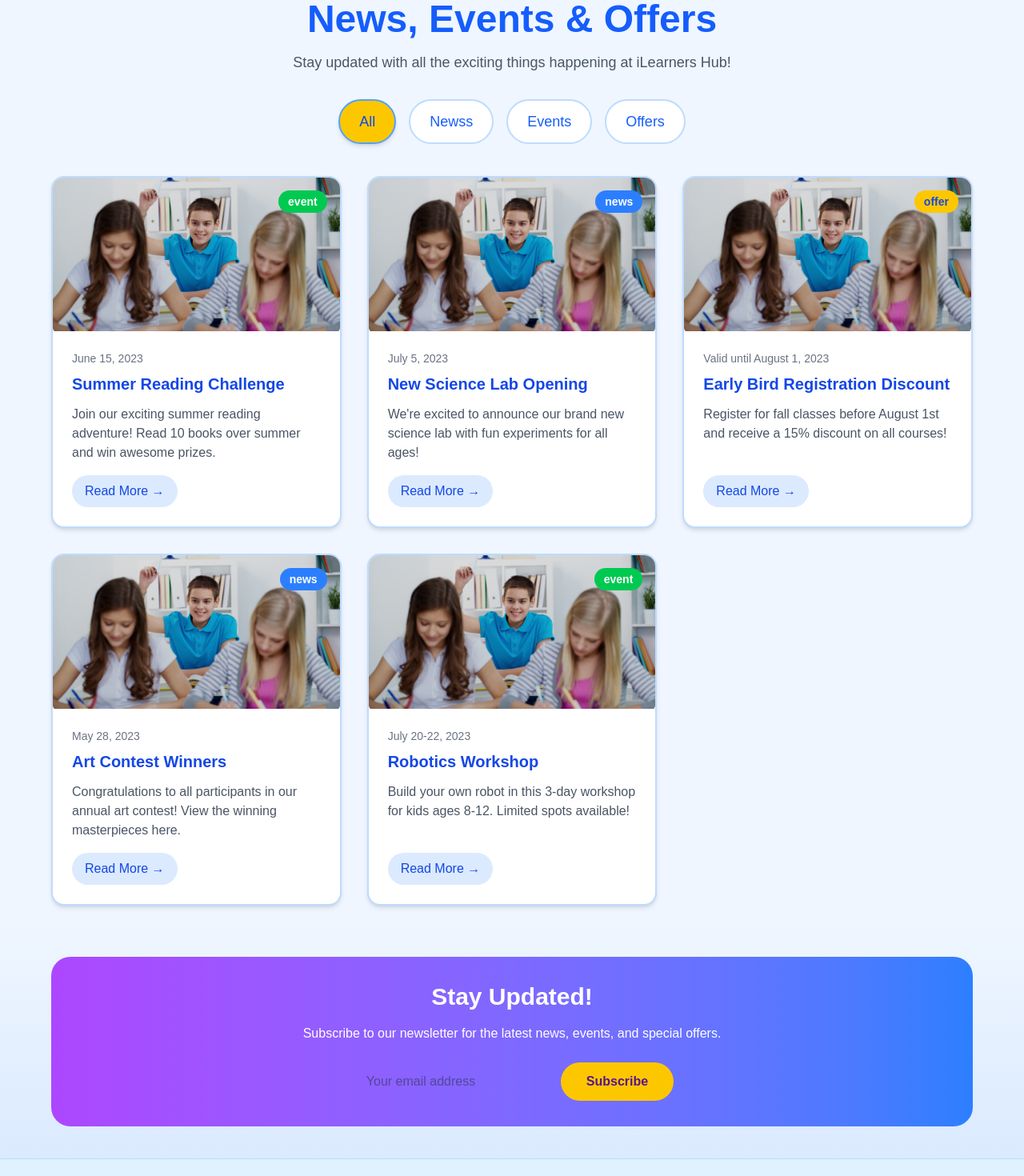
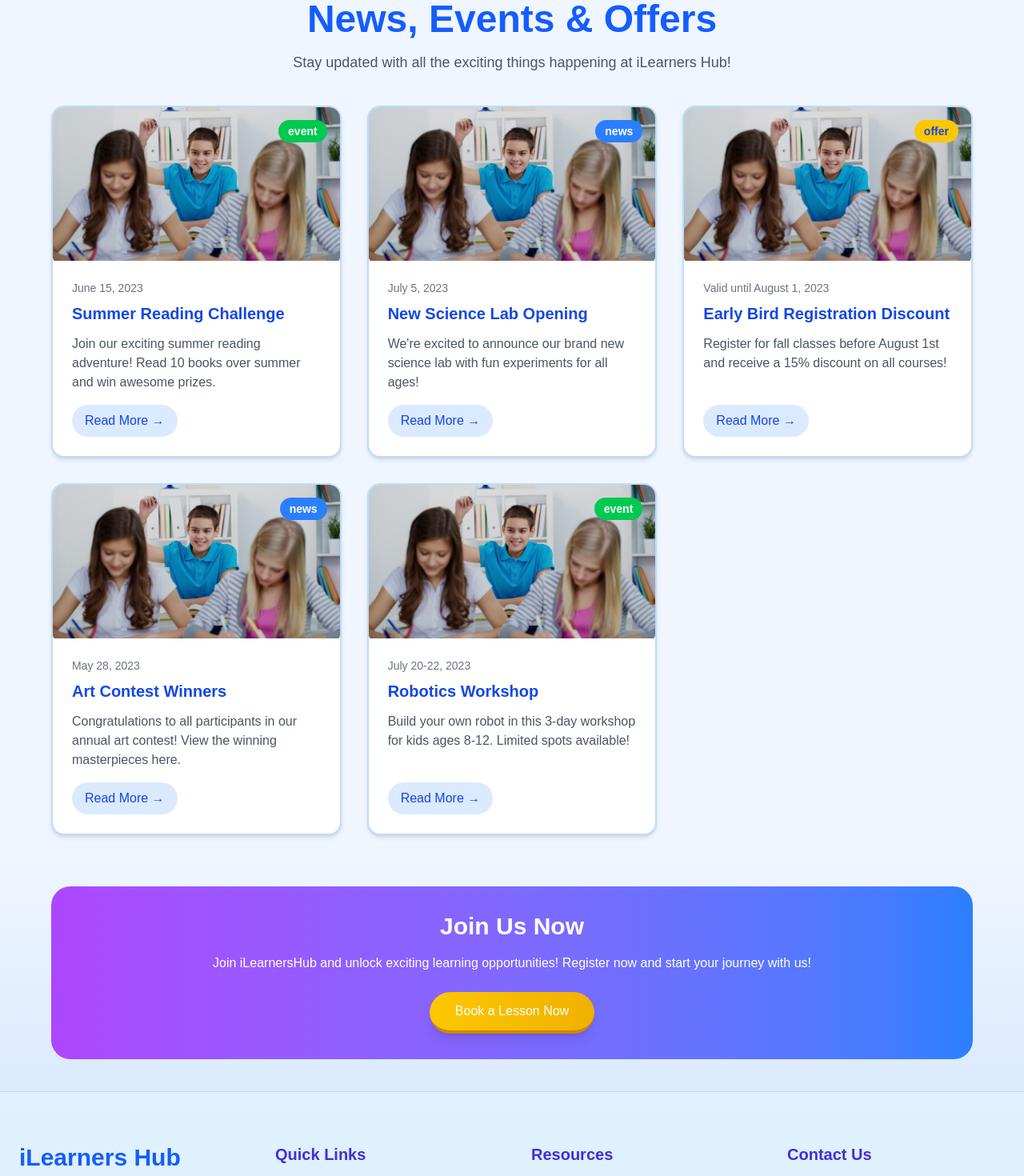
Before and after one commit to MoyasiGinko/iLearners-Hub, a Next.js app: page /news-offers in a window 1280 px wide. Shown: the part 440-1910 px from the top of the page at 80% size. Built offline with nearby package versions, Linux system fonts and the light colour scheme.

Commit message:
remove filters

```diff
--- a/components/news-offers/news/cta-news.tsx
+++ b/components/news-offers/news/cta-news.tsx
@@ -2,6 +2,7 @@
 import React from "react";
 import { motion } from "framer-motion";
 import Link from "next/link";
+import CustomButton from "@/components/common/CustomButton";
 
 interface CTANewsProps {
   title?: string;
@@ -20,20 +21,17 @@ const CtaNews: React.FC<CTANewsProps> = () => {
           className=" bg-gradient-to-r from-purple-500 to-blue-500 rounded-3xl p-8 text-white text-center"
         >
           <div className="max-w-3xl mx-auto">
-            <h2 className="text-3xl font-bold mb-4">Stay Updated!</h2>
+            <h2 className="text-3xl font-bold mb-4">Join Us Now</h2>
             <p className="mb-6">
-              Subscribe to our newsletter for the latest news, events, and
-              special offers.
+              Join iLearnersHub and unlock exciting learning opportunities!
+              Register now and start your journey with us!
             </p>
             <div className="flex flex-col sm:flex-row gap-4 justify-center">
-              <input
-                type="email"
-                placeholder="Your email address"
-                className="px-5 py-3 rounded-full text-gray-800 focus:outline-none focus:ring-2 focus:ring-yellow-400 w-full sm:w-auto"
+              <CustomButton
+                text="Book a Lesson Now"
+                href="/register"
+                className="bg-gradient-to-r from-yellow-400 to-yellow-500 border-yellow-600 hover:bg-opacity-90"
               />
-              <button className="bg-yellow-400 hover:bg-yellow-300 text-purple-900 font-bold px-8 py-3 rounded-full transition-colors">
-                Subscribe
-              </button>
             </div>
           </div>
         </motion.div>
--- a/components/news-offers/news/index.tsx
+++ b/components/news-offers/news/index.tsx
@@ -6,15 +6,6 @@ import Image from "next/image";
 import { newsItems } from "./newsData";
 
 const NewsAndEvents: React.FC = () => {
-  const [filter, setFilter] = React.useState<
-    "all" | "news" | "event" | "offer"
-  >("all");
-
-  const filteredItems =
-    filter === "all"
-      ? newsItems
-      : newsItems.filter((item) => item.category === filter);
-
   return (
     <div className="bg-blue-50 min-h-screen p-6">
       <div className="max-w-6xl mx-auto">
@@ -30,30 +21,11 @@ const NewsAndEvents: React.FC = () => {
             Stay updated with all the exciting things happening at iLearners
             Hub!
           </p>
-
-          {/* Category filters - styled as fun, kid-friendly buttons */}
-          <div className="flex flex-wrap justify-center gap-4 mt-6">
-            {["all", "news", "event", "offer"].map((category) => (
-              <motion.button
-                key={category}
-                whileHover={{ scale: 1.05 }}
-                whileTap={{ scale: 0.95 }}
-                onClick={() => setFilter(category as any)}
-                className={`px-6 py-3 rounded-full font-medium text-lg capitalize ${
-                  filter === category
-                    ? "bg-yellow-400 text-blue-700 border-2 border-blue-400 shadow-md"
-                    : "bg-white text-blue-600 border-2 border-blue-200 hover:bg-blue-100"
-                }`}
-              >
-                {category === "all" ? "All" : `${category}s`}
-              </motion.button>
-            ))}
-          </div>
         </motion.div>
 
         {/* Cards section with consistent sizing and kid-friendly styling */}
         <div className="grid grid-cols-1 md:grid-cols-2 lg:grid-cols-3 gap-8">
-          {filteredItems.map((item, index) => (
+          {newsItems.map((item, index) => (
             <motion.div
               key={item.id}
               initial={{ opacity: 0, y: 20 }}
```
